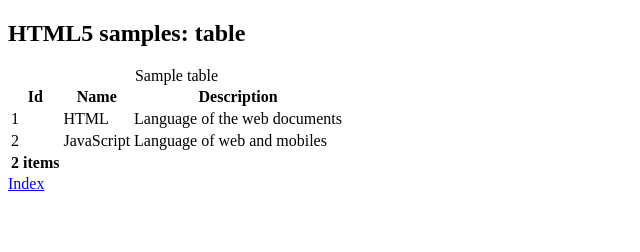
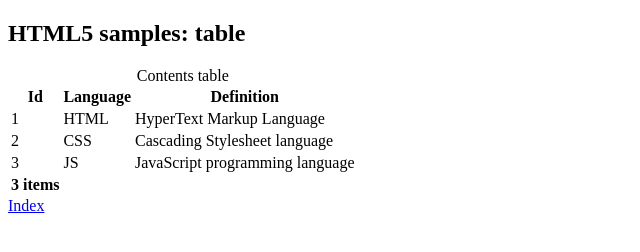
Before and after one commit to pxai/webfinde, a website: page samples/html/table.html in a window 1280 px wide. Shown: the whole page, without its empty margins (0-640 px from the left). Drawn offline with Linux system fonts and the light colour scheme.

Commit message:
table sample changed

```diff
--- a/samples/html/table.html
+++ b/samples/html/table.html
@@ -11,29 +11,34 @@
 	</header>
 	<section>
 		<table id="sample">
-			<caption>Sample table</caption>
+			<caption>Contents table</caption>
 			<thead>
 				<tr>
 					<th>Id</th>
-					<th>Name</th>
-					<th>Description</th>
+					<th>Language</th>
+					<th>Definition</th>
 				</tr>
 			</thead>
 			<tbody>
 				<tr>
 					<td>1</td>
 					<td>HTML</td>
-					<td>Language of the web documents</td>
+					<td>HyperText Markup Language</td>
 				</tr>
 				<tr>
 					<td>2</td>
-					<td>JavaScript</td>
-					<td>Language of web and mobiles</td>
+					<td>CSS</td>
+					<td>Cascading Stylesheet language</td>
+				</tr>
+				<tr>
+					<td>3</td>
+					<td>JS</td>
+					<td>JavaScript programming language</td>
 				</tr>
 			</tbody>
 			<tfoot>
 				<tr colspan="3">
-					<th>2 items</th>
+					<th>3 items</th>
 				</tr>
 			</tfoot>
 		</table>
```
